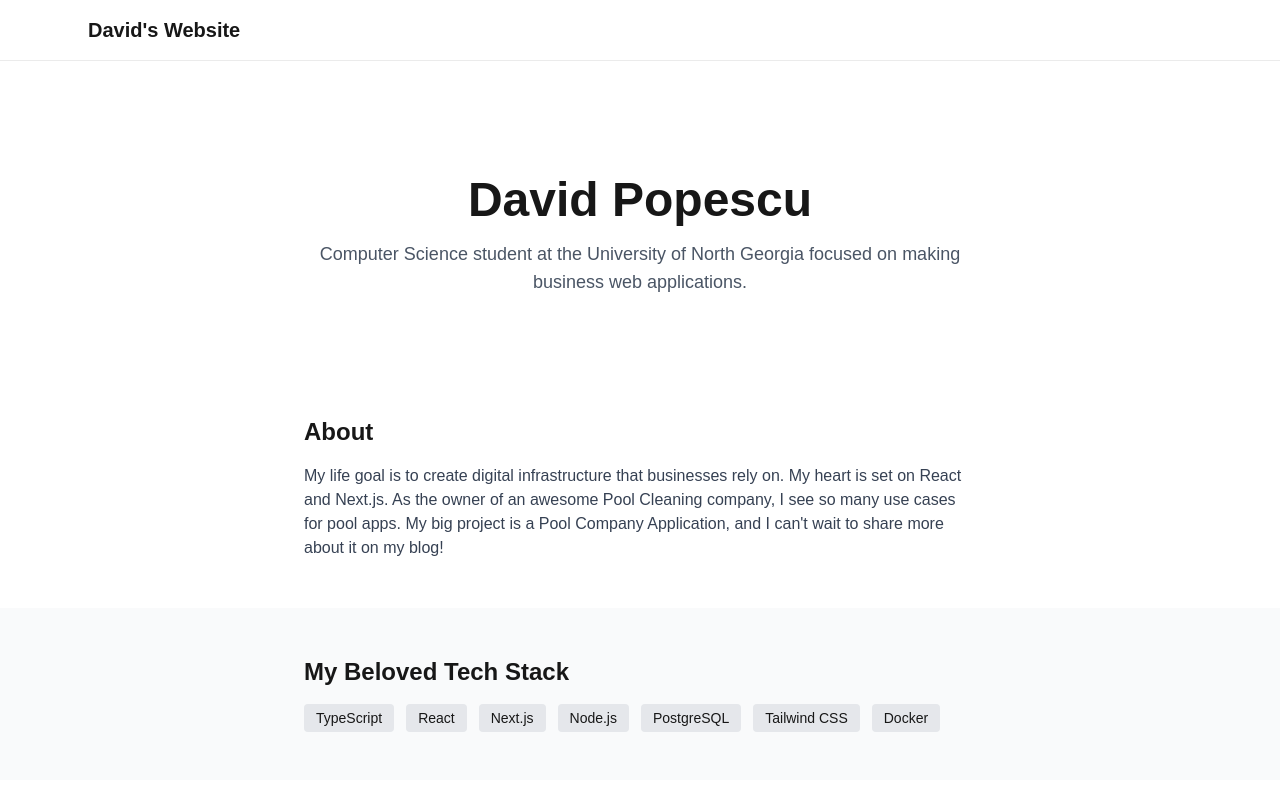
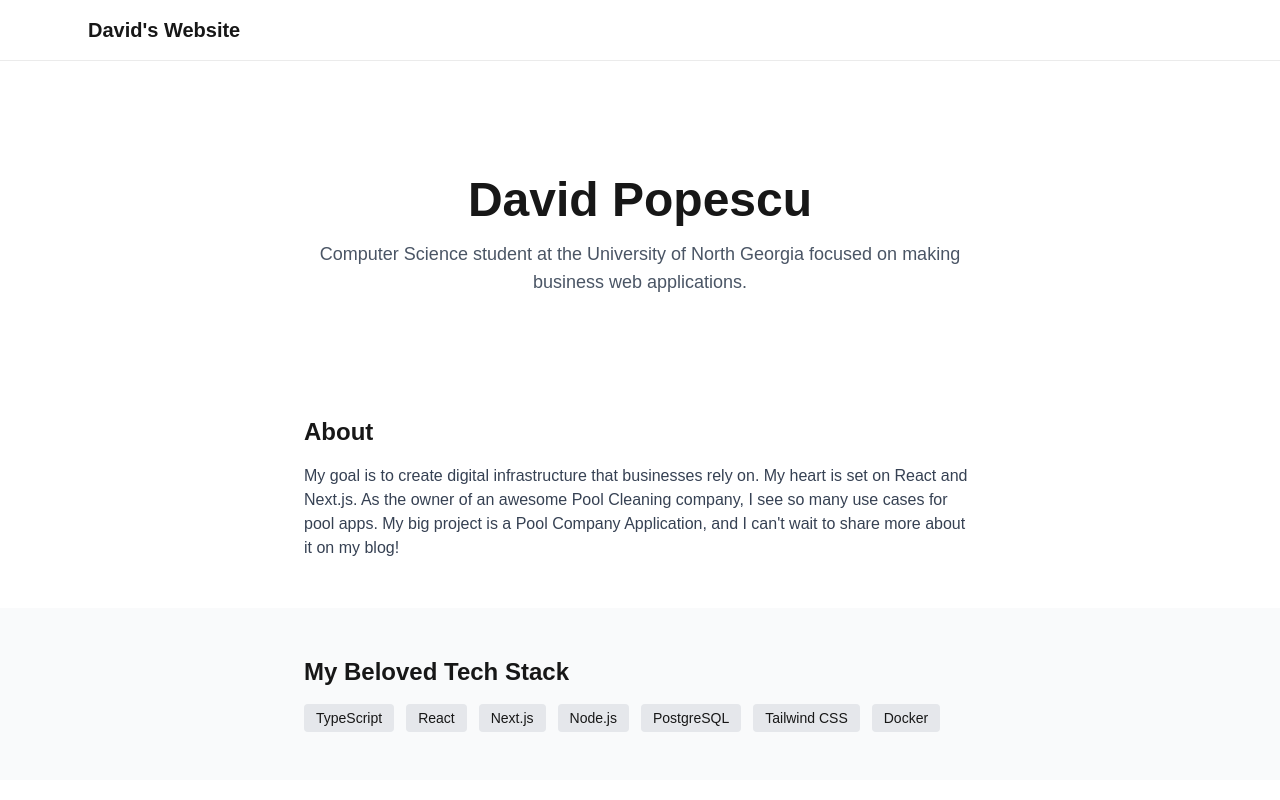
Before and after one commit to DavidPopesc/whoami, a Next.js app: page / in a window 1280 px wide. Shown: the top 800 px of the page. Built offline with nearby package versions, Linux system fonts and the light colour scheme.

Commit message:
apostrophe annoying rule oh well

```diff
--- a/src/app/page.tsx
+++ b/src/app/page.tsx
@@ -17,9 +17,9 @@ export default function Home() {
         <div className="max-w-2xl mx-auto">
           <h2 className="text-2xl font-semibold mb-4">About</h2>
           <p className="text-gray-700 dark:text-gray-300">
-            My life goal is to create digital infrastructure that businesses rely on. My heart is
+            My goal is to create digital infrastructure that businesses rely on. My heart is
             set on React and Next.js. As the owner of an awesome Pool Cleaning company, I see so many use cases for pool apps.
-            My big project is a Pool Company Application, and I can't wait to share more about it on my blog!
+            My big project is a Pool Company Application, and I can&apos;t wait to share more about it on my blog!
           </p>
         </div>
       </section>
@@ -44,6 +44,7 @@ export default function Home() {
         <div className="max-w-2xl mx-auto text-center">
           <h2 className="text-2xl font-semibold mb-4">Socials</h2>
           <p className="mb-4 text-gray-700 dark:text-gray-300">Feel free to reach out for collaboration, take a peek at my code, or just say hi!</p>
+
           <a
             href="https://github.com/DavidPopesc"
             target="_blank"
```
